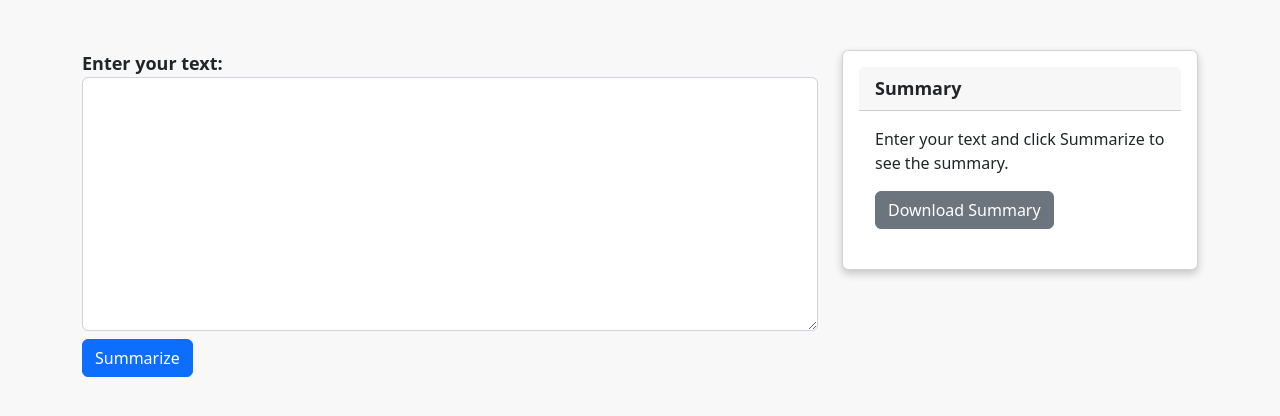
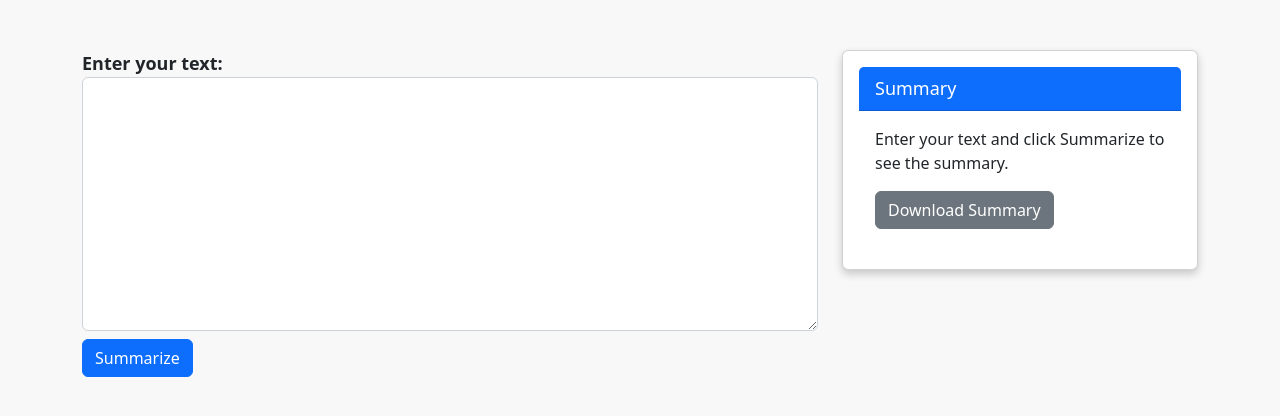
Before and after one commit to Ak6ita/summarize-app-vue, a Vue app: page / in a window 1280 px wide. Shown: the top 416 px of the page. Built offline with nearby package versions, Linux system fonts and the light colour scheme.

Commit message:
change API key and add loading

```diff
--- a/src/App.vue
+++ b/src/App.vue
@@ -19,19 +19,26 @@
           </div>
         </div>
         <div class="col-md-4">
-          <b-card>
-            <template #header>Summary</template>
+          <b-card
+            header-bg-variant="primary"
+            header-text-variant="white"
+            header-class="custom-card-header"
+          >
+            <template v-slot:header>Summary</template>
             <b-card-text>
-              <p v-if="!summary">
+              <p v-if="!isLoading && !summary">
                 Enter your text and click Summarize to see the summary.
               </p>
               <p v-if="summary">{{ summary.join(" ") }}</p>
+              <b-button-group class="mb-2">
+                <b-button variant="secondary" @click="downloadSummary">
+                  Download Summary
+                </b-button>
+              </b-button-group>
+              <div v-if="isLoading" class="text-center">
+                <div class="spinner"></div>
+              </div>
             </b-card-text>
-            <b-button-group class="mb-2">
-              <b-button variant="secondary" @click="downloadSummary"
-                >Download Summary</b-button
-              >
-            </b-button-group>
           </b-card>
         </div>
       </div>
@@ -45,7 +52,8 @@ export default {
     return {
       inputText: "",
       summary: "",
-      apiKey: "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",
+      isLoading: false,
+      apiKey: "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",
       model: "text-davinci-002",
       temperature: 0.5,
       maxTokens: 60,
@@ -54,6 +62,9 @@ export default {
   },
   methods: {
     async summarizeText() {
+      if (this.isLoading) {
+        return;
+      }
       let headers = new Headers({
         "Content-Type": "application/json",
         Authorization: `Bearer ${this.apiKey}`,
@@ -73,7 +84,7 @@ export default {
         headers,
         body,
       };
-
+      this.isLoading = true;
       try {
         const response = await fetch(
           "https://api.openai.com/v1/completions",
@@ -82,6 +93,7 @@ export default {
         let data = await response.json();
         let summary = data.choices[0].text.split(". ");
         this.summary = summary;
+        this.isLoading = false;
       } catch (error) {
         console.log(error);
       }
@@ -121,11 +133,8 @@ body {
   margin-bottom: 32px;
 }
 
-.card-header {
-  background-color: #007bff;
-  color: #fff;
+.custom-card-header {
   font-size: 18px;
-  font-weight: bold;
 }
 
 .card-text {
@@ -152,4 +161,18 @@ label {
   font-size: 16px;
   padding: 8px 16px;
 }
+.spinner {
+  display: inline-block;
+  width: 30px;
+  height: 30px;
+  border: 4px solid rgba(0, 0, 0, 0.1);
+  border-left-color: #7986cb;
+  border-radius: 50%;
+  animation: spin 1s ease infinite;
+}
+@keyframes spin {
+  to {
+    transform: rotate(360deg);
+  }
+}
 </style>
```
